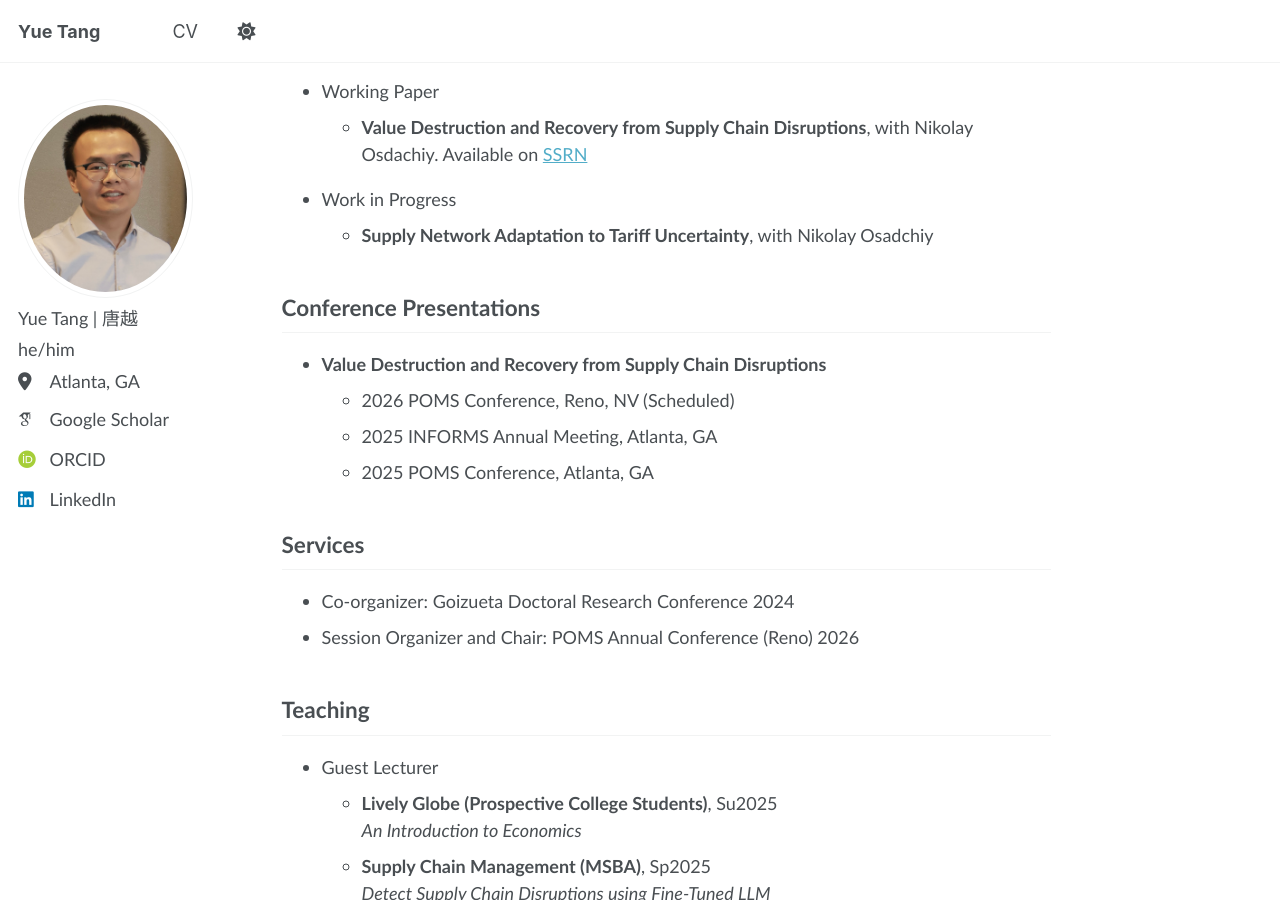
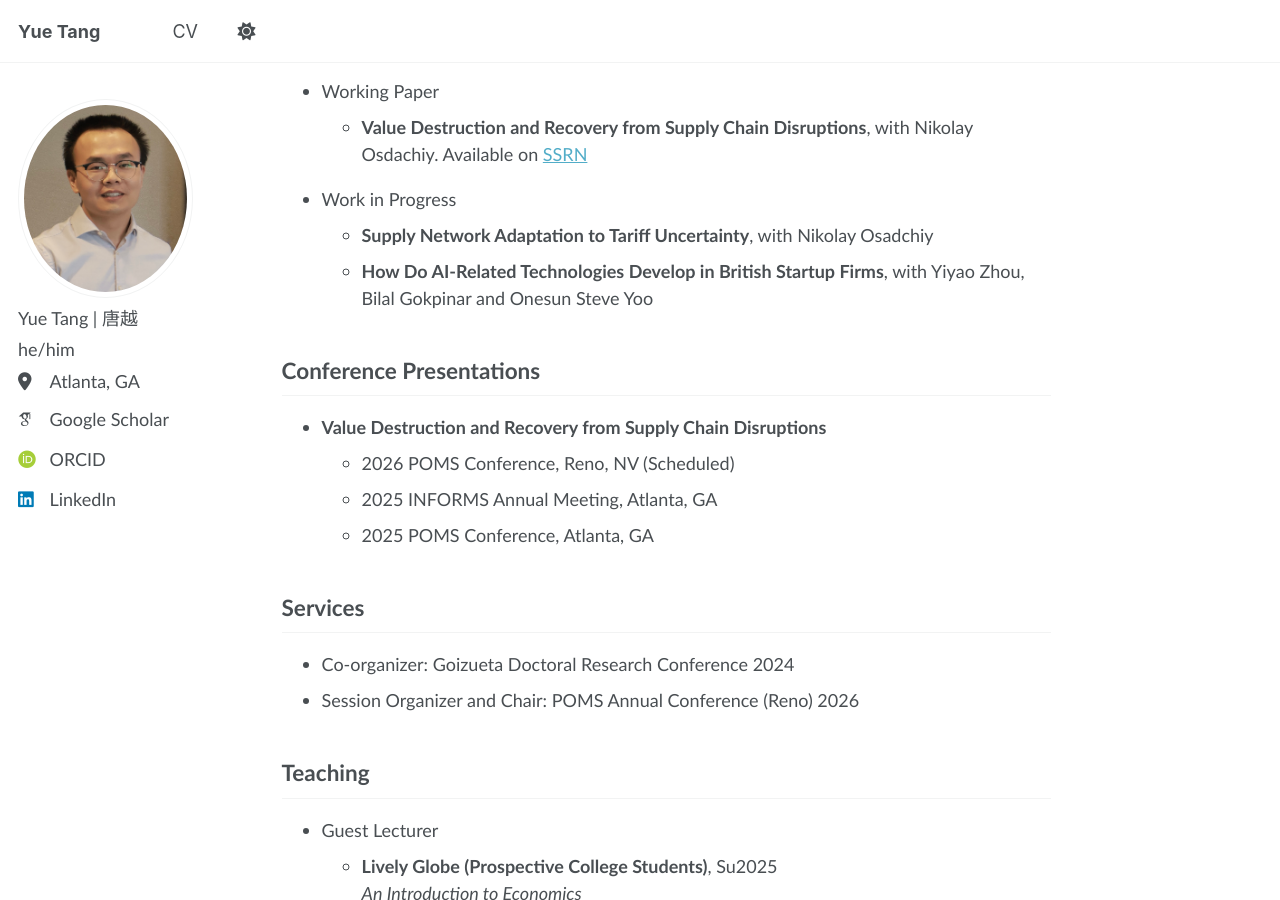
Before and after one commit to YueTang-YT/YueTang-YT.github.io, a Jekyll site: the page built from _pages/about.md, in a window 1280 px wide and 900 px high, scrolled down 776 px. Built offline with Jekyll 4.4.1, drawn with Linux system fonts in a browser that asks for light colours; some web fonts are replaced.

Commit message:
Add new research topic to about page

```diff
--- a/_pages/about.md
+++ b/_pages/about.md
@@ -44,6 +44,9 @@ My research lies at the intersection of operations management and empirical meth
     <ul>
       <li style="list-style-type: circle;">
         <b>Supply Network Adaptation to Tariff Uncertainty</b>, with Nikolay Osadchiy
+      </li>
+      <li style="list-style-type: circle;">
+        <b>How Do AI-Related Technologies Develop in British Startup Firms</b>, with Yiyao Zhou, Bilal Gokpinar and Onesun Steve Yoo
       </li>
     </ul>
     <!--
```
